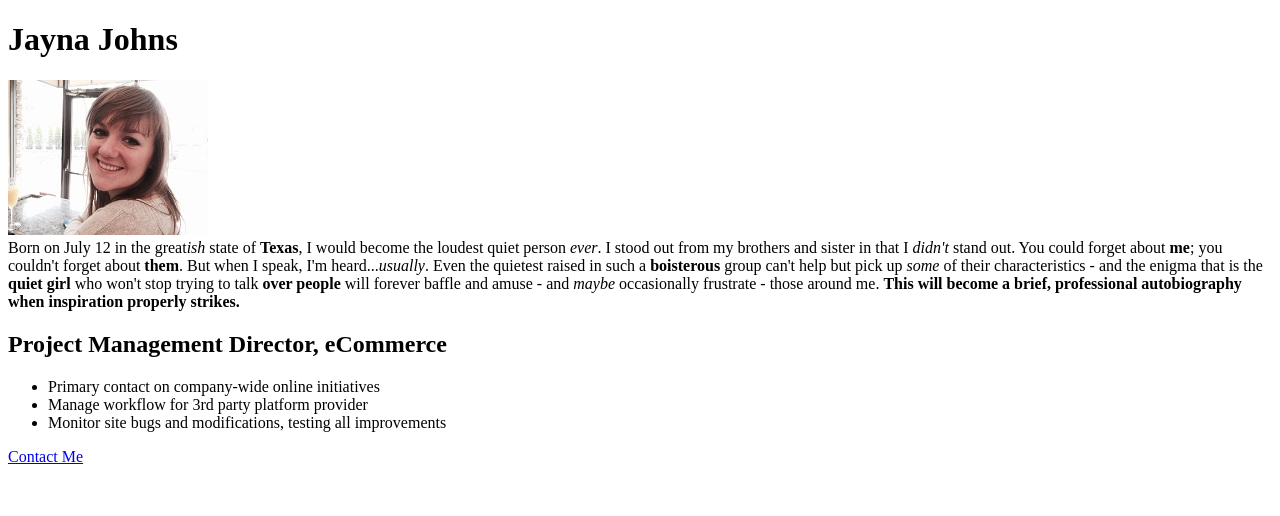
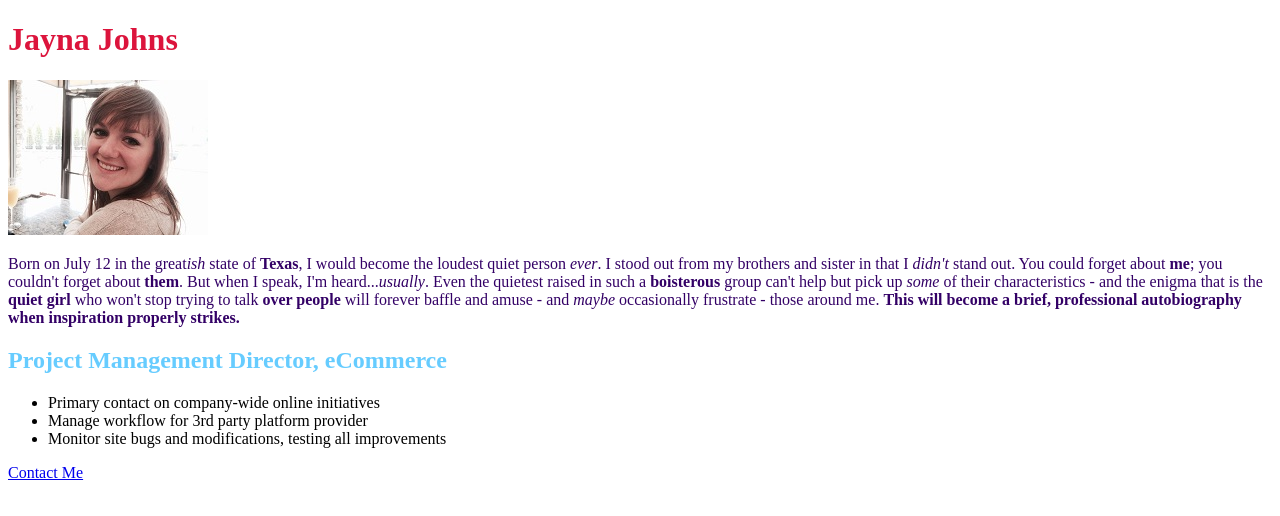
Before and after one commit to jaynajohns/jaynajohns.github.io, a plain HTML site: page index.html in a window 1280 px wide. Drawn offline with Linux system fonts and the light colour scheme.

Commit message:
Add in external stylesheet and color to text

```diff
--- a/index.html
+++ b/index.html
@@ -3,24 +3,33 @@
   <head>
    <meta charset="utf-8">
   <title>Jayna Johns</title>
+   <link rel="stylesheet" type="text/css" href="style.css" />
   </head>
   <body>
     <main>
       <header>
-        <h1>Jayna Johns</h1>
+        <h1 style="color: crimson"> Jayna Johns</h1>
       </header>
       <section>
-        <img src="https://raw.githubusercontent.com/jaynajohns/jaynajohns.github.io/master/Images/Me.jpg" alt="Picture of me" width="200" height="155">
+        <img src="https://raw.githubusercontent.com/jaynajohns/jaynajohns.github.io/master/Images/Me.jpg" alt="Jayna Johns" width="200" height="155">
         <br>
-        Born on July 12 in the great<em>ish</em> state of <strong>Texas</strong>, I would become the loudest quiet person <em>ever</em>. I stood out from my brothers and sister in that I <em>didn't</em> stand out. You could forget about <strong>me</strong>; you couldn't forget about <strong>them</strong>. But when I speak, I'm heard...<em>usually</em>. Even the quietest raised in such a <strong>boisterous</strong> group can't help but pick up <em>some</em> of their characteristics - and the enigma that is the <strong>quiet girl</strong> who won't stop trying to talk <strong>over people</strong> will forever baffle and amuse - and <em>maybe</em> occasionally frustrate - those around me. <strong>This will become a brief, professional autobiography when inspiration properly strikes.</strong>
+        <p>
+        Born on July 12 in the great<em>ish</em> state of <strong>Texas</strong>, I would become the loudest quiet person <em>ever</em>. I stood out from my brothers and sister in that I <em>didn't</em> stand out. You could forget about <strong>me</strong>; you couldn't forget about <strong>them</strong>. But when I speak, I'm heard...<em>usually</em>. Even the quietest raised in such a <strong>boisterous</strong> group can't help but pick up <em>some</em> of their characteristics - and the enigma that is the <strong>quiet girl</strong> who won't stop trying to talk <strong>over people</strong> will forever baffle and amuse - and <em>maybe</em> occasionally frustrate - those around me. <strong>This will become a brief, professional autobiography when inspiration properly strikes.</strong> </p>
       </section>
       <section>
         <h2>Project Management Director, eCommerce</h2>
-        <ul>
+  <style type="text/css">
+    h2 {
+      color: #66CCFF;
+    }
+  </style> <a href="style.css"></a>
+  <p>
+          <ul>
           <li>Primary contact on company-wide online initiatives</li>
           <li>Manage workflow for 3rd party platform provider</li>
           <li>Monitor site bugs and modifications, testing all improvements</li>
         </ul>
+        </p>
       </section>
     </main>
     <footer>
--- /dev/null
+++ b/style.css
@@ -0,0 +1,3 @@
+p {
+  color: #330066;
+}
```
